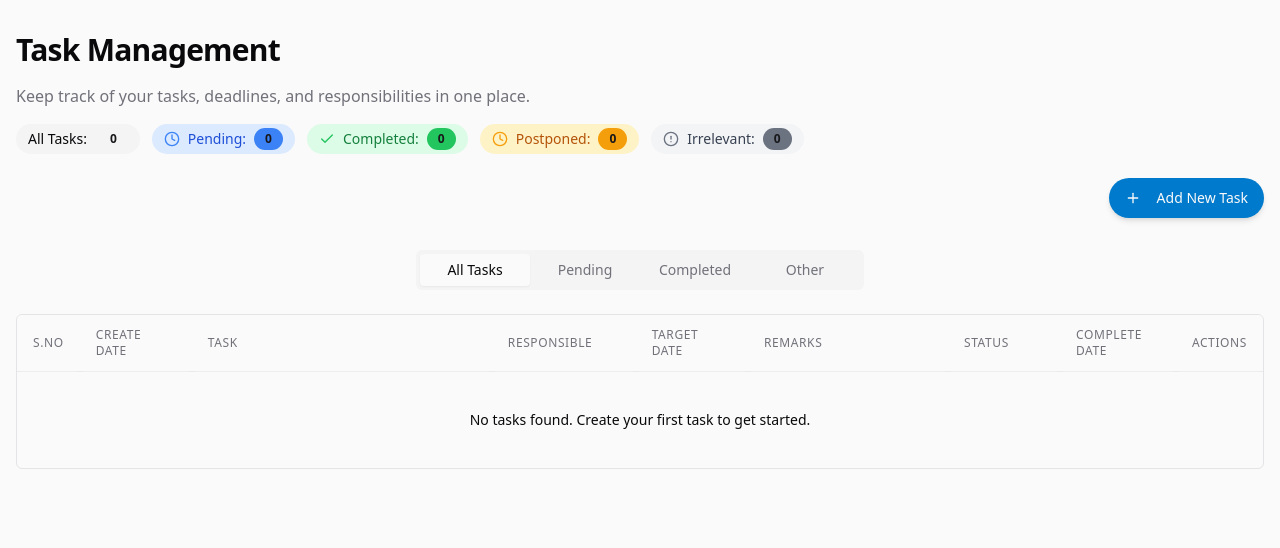
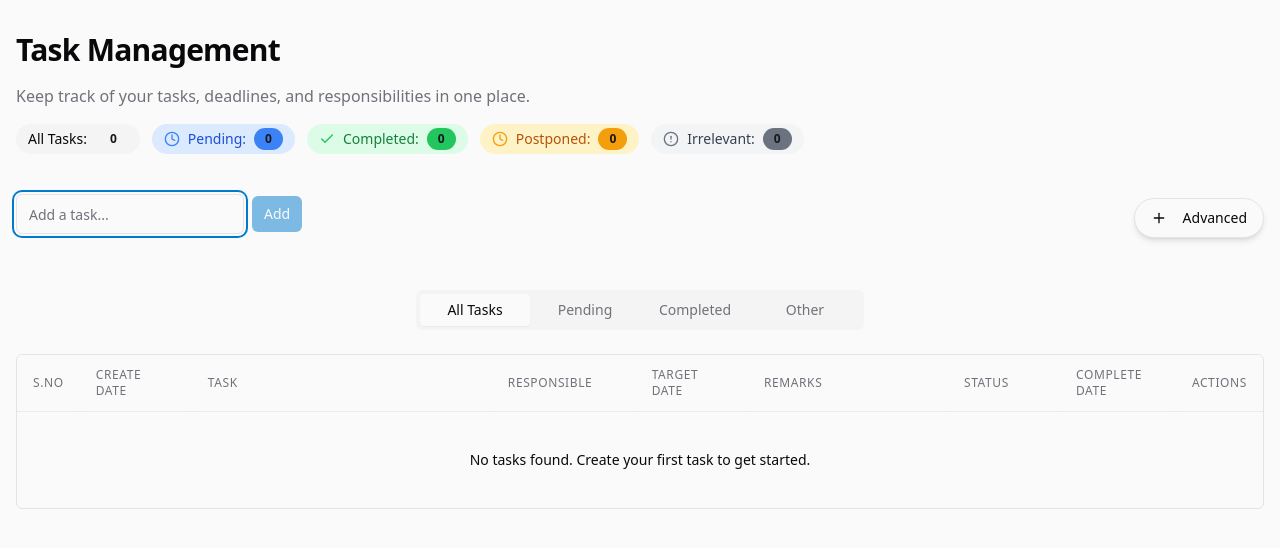
Before and after one commit to venkatesh3007/tasksynergy-portal, a React (Vite) app: page / in a window 1280 px wide. Shown: the top 548 px of the page. Built offline with nearby package versions, Linux system fonts and the light colour scheme.

Commit message:
Implement task entry feature.
The task entry feature was implemented to allow users to enter new tasks without opening a new page.

```diff
--- a/src/pages/Index.tsx
+++ b/src/pages/Index.tsx
@@ -7,6 +7,42 @@ import { TaskTable } from '@/components/TaskTable';
 import { Button } from '@/components/ui/button';
 import { Plus, X } from 'lucide-react';
 import { Tabs, TabsContent, TabsList, TabsTrigger } from '@/components/ui/tabs';
+import { Input } from '@/components/ui/input';
+import { useTaskContext } from '@/context/TaskContext';
+
+// Simple inline task component
+const InlineTaskForm = () => {
+  const [task, setTask] = useState('');
+  const { addTask } = useTaskContext();
+
+  const handleSubmit = (e: React.FormEvent) => {
+    e.preventDefault();
+    if (task.trim()) {
+      addTask({
+        task: task,
+        responsiblePerson: '', // Will be filled in later if needed
+        targetDate: null,
+        remarks: ''
+      });
+      setTask('');
+    }
+  };
+
+  return (
+    <form onSubmit={handleSubmit} className="flex items-center gap-2 mt-4 mb-6">
+      <Input
+        placeholder="Add a task..."
+        value={task}
+        onChange={(e) => setTask(e.target.value)}
+        className="flex-1"
+        autoFocus
+      />
+      <Button type="submit" size="sm" disabled={!task.trim()}>
+        Add
+      </Button>
+    </form>
+  );
+};
 
 const Index = () => {
   const [showForm, setShowForm] = useState(false);
@@ -16,10 +52,13 @@ const Index = () => {
       <div className="container mx-auto px-4 py-8 max-w-7xl">
         <TaskHeader />
 
-        <div className="mt-6 flex justify-end">
+        <div className="mt-6 flex justify-between items-center">
+          <InlineTaskForm />
+
           <Button
             onClick={() => setShowForm(!showForm)}
-            className="rounded-full transition-all duration-300 shadow-md"
+            className="rounded-full transition-all duration-300 shadow-md ml-2"
+            variant="outline"
           >
             {showForm ? (
               <>
@@ -27,7 +66,7 @@ const Index = () => {
               </>
             ) : (
               <>
-                <Plus className="mr-2 h-4 w-4" /> Add New Task
+                <Plus className="mr-2 h-4 w-4" /> Advanced
               </>
             )}
           </Button>
```
